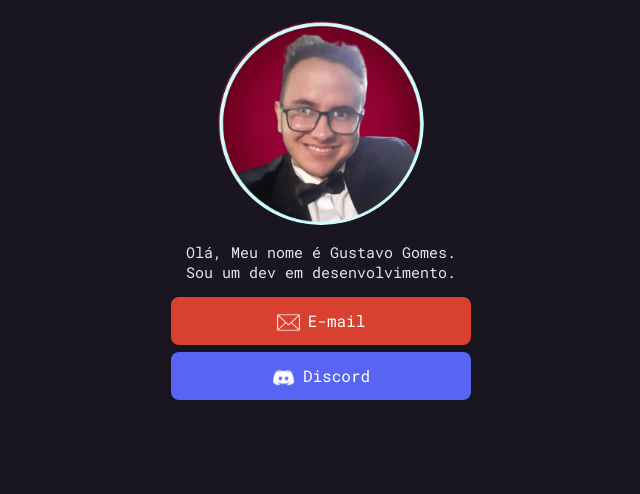
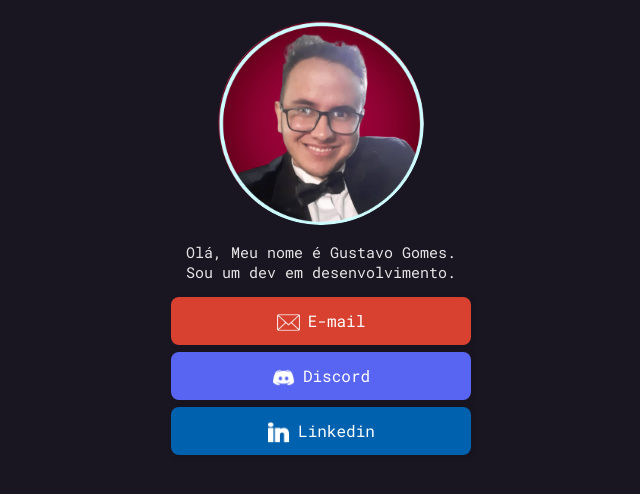
Before and after one commit to GustavoGomesIs/Social, a plain HTML site: page index.html in a window 1280 px wide. Shown: the whole page, without its empty margins (319-959 px from the left). Drawn offline with Linux system fonts and the light colour scheme.

Commit message:
Linkedin002

```diff
--- a/index.html
+++ b/index.html
@@ -25,8 +25,8 @@
         </a> <br>
 
         <a href="https://www.linkedin.com/in/gustavo-gomes-5354a6252" target="_blank" class="linkedin">
-            <img src="" alt="">
-        </a>
+            <img src="imagens/linkedin.png" alt="" class="icon_linkedin">Linkedin</img>
+        </a> <br>
     </div>
 </body>
 </html>
--- a/style.css
+++ b/style.css
@@ -85,3 +85,24 @@ a:hover.email {
 a:hover.discord {
     background-color: #5a74d4;
 }
+
+.linkedin {
+    background-color: rgb(0, 97, 175);
+    box-shadow: 2px 2px 6px 0px rgba(0, 0, 0, 0.137);
+    box-sizing: border-box;
+    border-radius: 8px;
+    color: white;
+    display: inline-block;
+    margin-top: 7px;
+    text-decoration: none;
+    height: 48px;
+    width: 300px;
+}
+
+.icon_linkedin {
+    color: white;
+    padding: 14px 8px 14px 0px;
+    vertical-align: middle;
+    height: 23px;
+    width: 23px;
+}
```
Also changed, not shown: imagens/linkedin.png (added).
